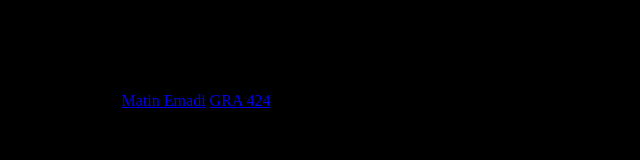
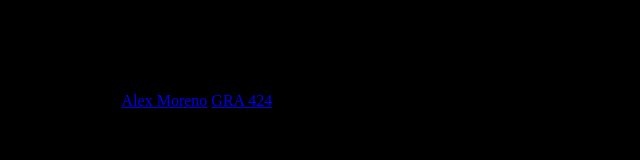
Before and after one commit to ammore17/gra424, a plain HTML site: page project-1/p1.html in a window 1280 px wide. Shown: the full height of the page, 0-640 px from the left. Drawn offline with Linux system fonts and the light colour scheme.

Commit message:
Update p1.html

```diff
--- a/project-1/p1.html
+++ b/project-1/p1.html
@@ -24,7 +24,7 @@
 
   <header>
     <div class="topnav">
-      <a class="active" href="index.html">Matin Emadi</a>
+      <a class="active" href="index.html">Alex Moreno</a>
       <a href="#about" class="split">GRA 424</a>
     </div>
 
```
